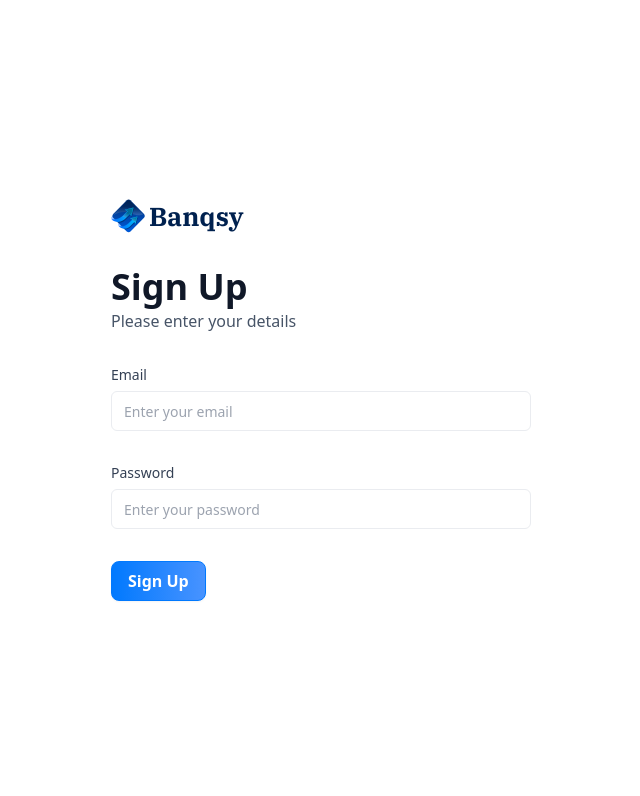
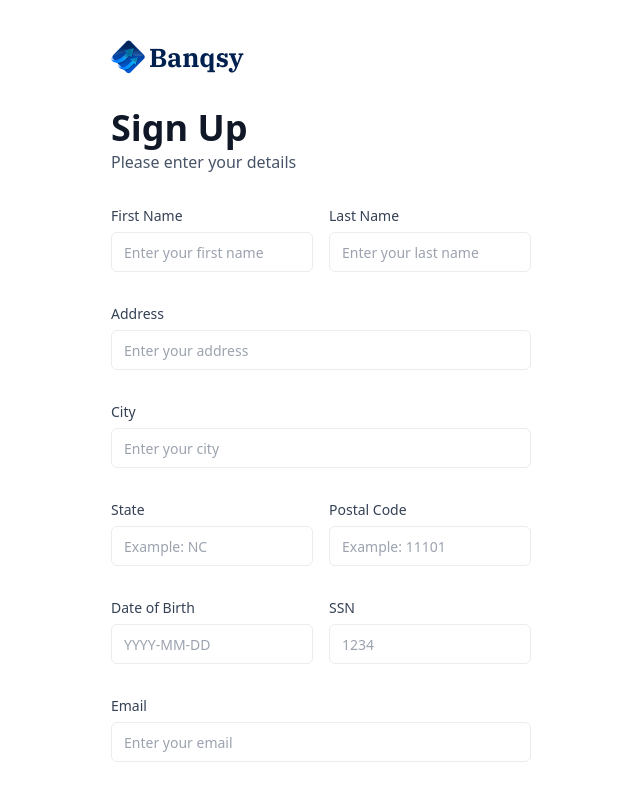
Before and after one commit to keithprimas/Banqsy, a Next.js app: page /sign-up in a window 1280 px wide. Shown: the top 796 px of the page, without its empty margins (319-959 px from the left). Built offline with nearby package versions, Linux system fonts and the light colour scheme.

Commit message:
auth page ui / setting up appwrite

```diff
--- a/components/AuthForm.tsx
+++ b/components/AuthForm.tsx
@@ -7,26 +7,24 @@
 import { zodResolver } from "@hookform/resolvers/zod"
 import { useForm } from "react-hook-form"
 import { Button } from "@/components/ui/button"
-import {
-  Form,
-  FormControl,
-  FormDescription,
-  FormField,
-  FormItem,
-  FormLabel,
-  FormMessage,
-} from "@/components/ui/form"
+import { Form } from "@/components/ui/form"
 import { Input } from "@/components/ui/input"
 import CustomInput from './CustomInput';
 import { authFormSchema } from '@/lib/utils';
 import { Loader2 } from 'lucide-react';
+import { useRouter } from 'next/navigation';
+import { signIn, signUp } from '@/lib/actions/user.actions';
 
 const AuthForm = ({ type } : { type: string }) => {
     const [user, setUser] = useState(null);
-    const [isLoading, setIsLoading] = useState(false)
+    const [isLoading, setIsLoading] = useState(false);
 
-  const form = useForm<z.infer<typeof authFormSchema>>({
-    resolver: zodResolver(authFormSchema),
+    const router = useRouter();
+
+    const formSchema = authFormSchema(type);
+
+  const form = useForm<z.infer<typeof formSchema>>({
+    resolver: zodResolver(formSchema),
     defaultValues: {
       email: "",
       password: ""
@@ -34,12 +32,29 @@
   })
 
 
-  function onSubmit(values: z.infer<typeof authFormSchema>) {
-    // Do something with the form values.
-    // ✅ This will be type-safe and validated.
-    setIsLoading(true)
-    console.log(values)
+  const onSubmit = async (data: z.infer<typeof formSchema>) => {
+    setIsLoading(true);
+
+    try {
+      if(type === 'sign-up') {
+        const newUser = await signUp(data);
+
+        setUser(newUser);
+      }
+
+      if(type === 'sign-in') {
+        const response = await signIn({
+          email: data.email,
+          password: data.password,
+        })
+        if(response) router.push('/')
+      }
+
+    } catch (error) {
+      console.log(error);
+    } finally {
       setIsLoading(false);
+    }
   }
 
   return (
@@ -79,9 +94,67 @@
             <>
                <Form {...form}>
                 <form onSubmit={form.handleSubmit(onSubmit)} className="space-y-8">
-                  <CustomInput control={form.control} name='email' label='Email' placeholder='Enter your email' />
-                  <CustomInput control={form.control} name='password' label='Password' placeholder='Enter your password' />
-                  <Button type="submit"
+                  {type === 'sign-up' && (
+                    <>
+                      <div className='flex gap-4'>
+                        <CustomInput control={form.control}
+                        name='firstName'
+                        label='First Name'
+                        placeholder='Enter your first name' />
+
+                        <CustomInput control={form.control}
+                        name='lastName'
+                        label='Last Name'
+                        placeholder='Enter your last name' />
+                      </div>
+
+                      <CustomInput control={form.control}
+                      name='address1'
+                      label='Address'
+                      placeholder='Enter your address' />
+
+                      <CustomInput control={form.control}
+                      name='city'
+                      label='City'
+                      placeholder='Enter your city' />
+
+                      <div className='flex gap-4'>
+                        <CustomInput control={form.control}
+                        name='state'
+                        label='State'
+                        placeholder='Example: NC' />
+
+                        <CustomInput control={form.control}
+                        name='postalCode'
+                        label='Postal Code'
+                        placeholder='Example: 11101' />
+                      </div>
+
+                      <div className='flex gap-4'>
+                        <CustomInput control={form.control}
+                        name='dateOfBirth'
+                        label='Date of Birth'
+                        placeholder='YYYY-MM-DD' />
+
+                        <CustomInput control={form.control}
+                        name='ssn'
+                        label='SSN'
+                        placeholder='1234' />
+                      </div>
+                    </>
+                  )}
+
+                  <CustomInput control={form.control}
+                  name='email'
+                  label='Email'
+                  placeholder='Enter your email' />
+                  <CustomInput control={form.control}
+                  name='password'
+                  label='Password'
+                  placeholder='Enter your password' />
+
+                  <div className='flex flex-col gap-4'>
+                    <Button type="submit" disabled={isLoading}
                     className='form-btn'>
                       {isLoading ? (
                         <>
@@ -94,8 +167,17 @@
                       ) : type === 'sign-in'
                           ? 'Sign In' : 'Sign Up'}
                       </Button>
+                  </div>
                 </form>
               </Form>
+              <footer className='flex justify-center gap-1'>
+                    <p className='text-14 font-normal text-gray-600'>
+                      {type === 'sign-in' ? "Don't have an account?" : "Already have an account?"}
+                    </p>
+                    <Link href={type === 'sign-in' ? '/sign-up' : '/sign-in'} className='form-link'>
+                      {type === 'sign-in' ? 'Sign Up' : 'Sign In'}
+                    </Link>
+              </footer>
             </>
         )}
    </section>
--- a/components/CustomInput.tsx
+++ b/components/CustomInput.tsx
@@ -5,9 +5,11 @@
 import { z } from 'zod'
 import { authFormSchema } from '@/lib/utils'
 
+const formSchema = authFormSchema('sign-up');
+
 interface CustomInput {
-    control: Control<z.infer<typeof authFormSchema>>,
-    name: FieldPath<z.infer<typeof authFormSchema>>,
+    control: Control<z.infer<typeof formSchema>>,
+    name: FieldPath<z.infer<typeof formSchema>>,
     label: string,
     placeholder: string
 }
--- /dev/null
+++ b/lib/actions/user.actions.ts
@@ -0,0 +1,17 @@
+'use server'
+
+export const signIn = async () => {
+    try {
+
+    } catch (error) {
+        console.error('Error', error);
+    }
+}
+
+export const signUp = async (userData: SignUpParams) => {
+    try {
+
+    } catch (error) {
+        console.error('Error', error);
+    }
+}
--- a/lib/utils.ts
+++ b/lib/utils.ts
@@ -195,7 +195,17 @@
   return date > twoDaysAgo ? "Processing" : "Success";
 };
 
-export const authFormSchema = z.object({
+export const authFormSchema = (type: string) => z.object({
+  // sign up
+  firstName: type === 'sign-in' ? z.string().optional() : z.string().min(3),
+  lastName: type === 'sign-in' ? z.string().optional() : z.string().min(3),
+  address1: type === 'sign-in' ? z.string().optional() : z.string().max(50),
+  city: type === 'sign-in' ? z.string().optional() : z.string().min(2),
+  state: type === 'sign-in' ? z.string().optional() : z.string().min(2).max(2),
+  postalCode: type === 'sign-in' ? z.string().optional() : z.string().min(3).max(6),
+  dateOfBirth: type === 'sign-in' ? z.string().optional() : z.string().min(3),
+  ssn: type === 'sign-in' ? z.string().optional() : z.string().min(3),
+//sign in and sign up
   email: z.string().email(),
   password: z.string().min(8)
 })
```
Also changed, not shown: 2 other files (tests, documents, lock files or other folders). Lines whose indentation alone changed are shown as unchanged.
